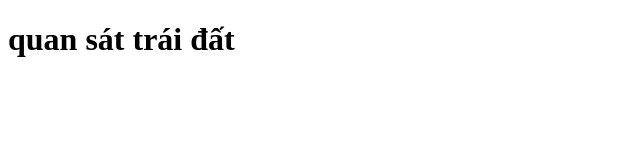
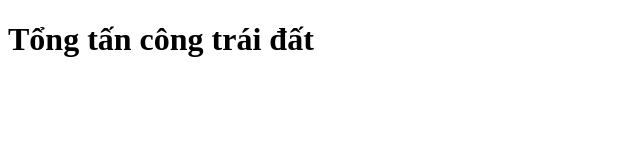
Before and after one commit to daotanson20-hub/x-m-l-c-tr-i-t-l-n-3, a plain HTML site: page index.html in a window 1280 px wide. Shown: the whole page, without its empty margins (0-640 px from the left). Drawn offline with Linux system fonts and the light colour scheme.

Commit message:
tấn công

```diff
--- a/index.html
+++ b/index.html
@@ -6,6 +6,6 @@
     <title>Điều tra trái đất</title>
 </head>
 <body>
-    <h1>quan sát trái đất</h1>
+    <h1>Tổng tấn công trái đất</h1>
 </body>
 </html>
```
